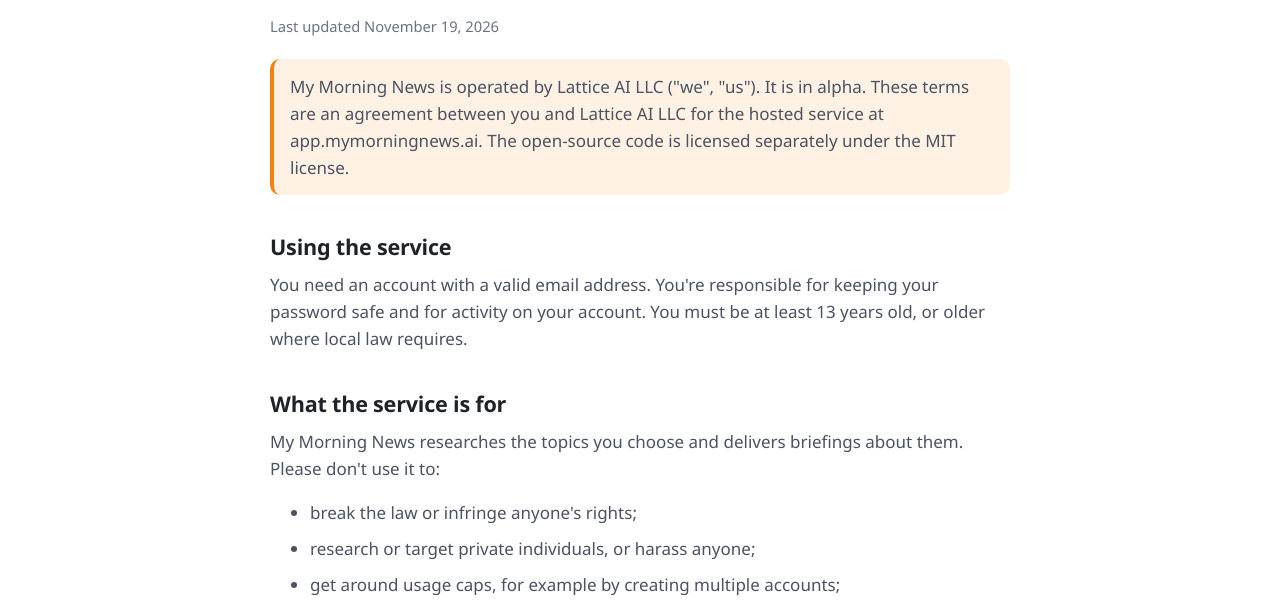
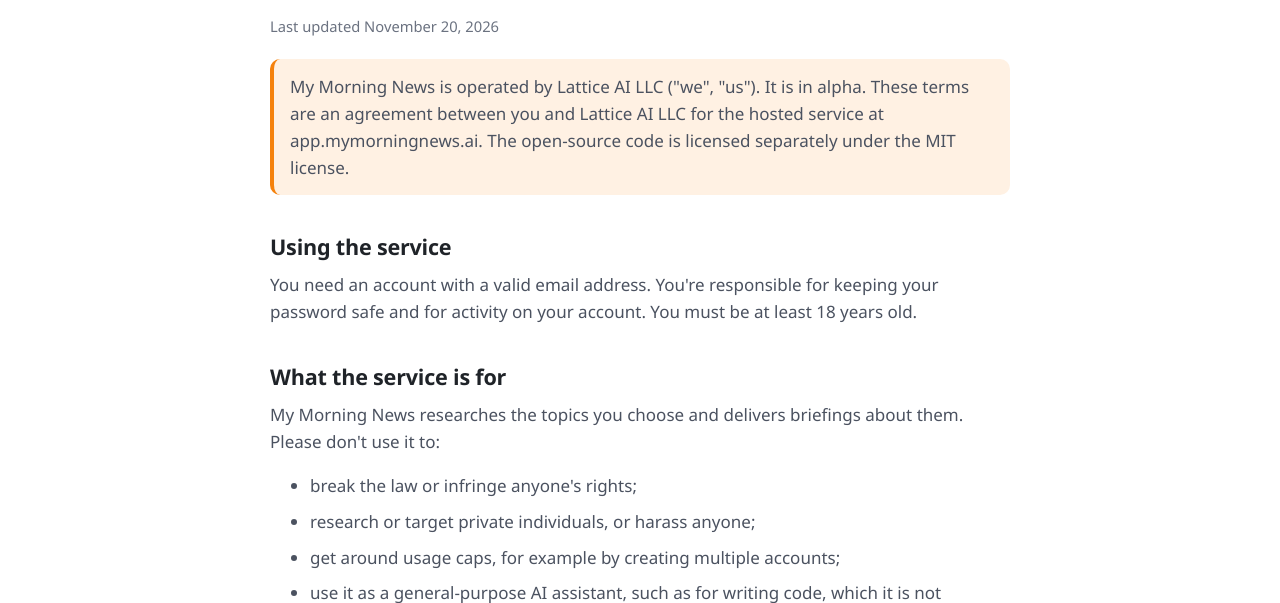
Before and after one commit to jchristn/mymorningnews.ai, a plain HTML site: page terms.html in a window 1280 px wide. Shown: the part 178-781 px from the top of the page. Drawn offline with Linux system fonts and the light colour scheme.

Commit message:
Terms and privacy: the service is for adults 18 and over
Co-Authored-By: Claude Opus 5.5 <noreply@anthropic.com>

```diff
--- a/terms.html
+++ b/terms.html
@@ -48,11 +48,11 @@
   <main id="main" class="doc">
     <div class="container narrow">
       <h1>Terms of service</h1>
-      <p class="updated">Last updated November 19, 2026</p>
+      <p class="updated">Last updated November 20, 2026</p>
       <p class="notice">My Morning News is operated by Lattice AI LLC ("we", "us"). It is in alpha. These terms are an agreement between you and Lattice AI LLC for the hosted service at app.mymorningnews.ai. The open-source code is licensed separately under the MIT license.</p>
 
       <h2>Using the service</h2>
-      <p>You need an account with a valid email address. You're responsible for keeping your password safe and for activity on your account. You must be at least 13 years old, or older where local law requires.</p>
+      <p>You need an account with a valid email address. You're responsible for keeping your password safe and for activity on your account. You must be at least 18 years old.</p>
 
       <h2>What the service is for</h2>
       <p>My Morning News researches the topics you choose and delivers briefings about them. Please don't use it to:</p>
```
Also changed, not shown: privacy.html (+2 -2 lines).
